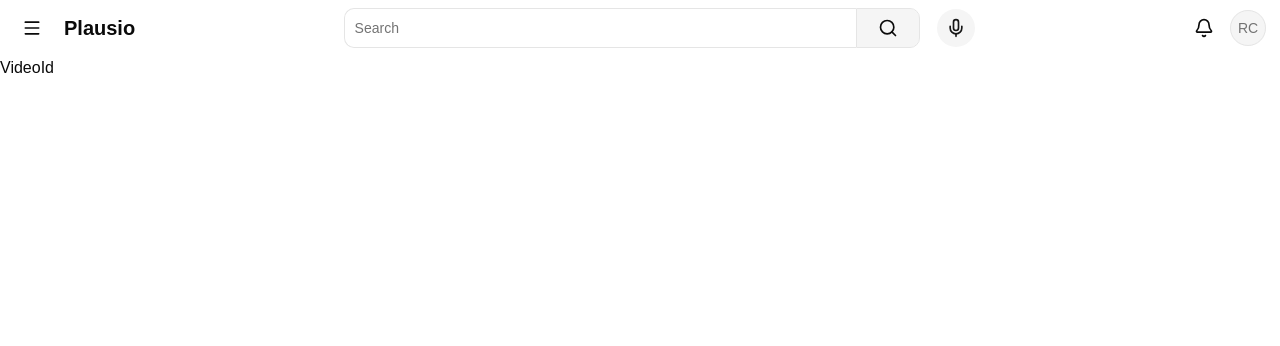
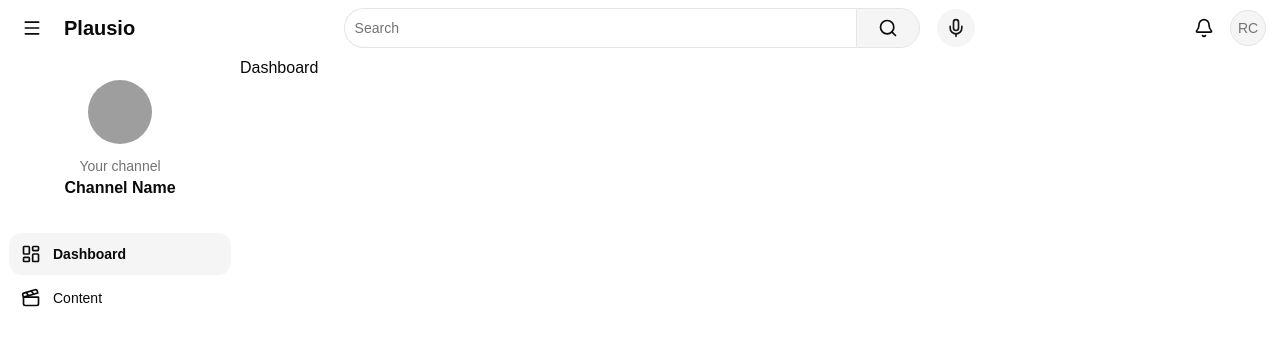
Before and after one commit to rajeshrc12/plausio, a React (Vite) app in the folder apps/web/: page /studio in a window 1280 px wide. Shown: the top 346 px of the page. Built offline with nearby package versions, Linux system fonts and the light colour scheme; grey boxes are pictures that could not be loaded.

Commit message:
web: studio page added

```diff
--- a/apps/web/src/App.tsx
+++ b/apps/web/src/App.tsx
@@ -1,11 +1,11 @@
-import Navbar from "@/components/navbar"
+import NavbarHome from "@/components/navbar-home"
 import { Outlet } from "react-router"
 
 const App = () => {
   return (
     <div className="flex h-screen flex-col overflow-hidden">
       <header className="sticky top-0 z-50 shrink-0">
-        <Navbar />
+        <NavbarHome />
       </header>
       <Outlet />
     </div>
--- a/apps/web/src/components/navbar.tsx
+++ b/apps/web/src/components/navbar-home.tsx
@@ -3,7 +3,7 @@ import { Button } from "@workspace/ui/components/button"
 import { Input } from "@workspace/ui/components/input"
 import { Bell, Menu, Mic, Search } from "lucide-react"
 
-const Navbar = () => {
+const NavbarHome = () => {
   return (
     <header className="sticky top-0 z-50 flex h-14 items-center justify-between bg-background px-4">
       {/* Left */}
@@ -21,12 +21,12 @@ const Navbar = () => {
           <Input
             type="text"
             placeholder="Search"
-            className="h-10 rounded-r-none border-r-0 shadow-none focus-visible:ring-1"
+            className="h-10 rounded-l-full rounded-r-none border-r-0 shadow-none focus-visible:ring-1"
           />
 
           <Button
             variant="outline"
-            className="h-10 w-16 rounded-l-none border-l bg-muted px-0 hover:bg-accent"
+            className="h-10 w-16 rounded-l-none rounded-r-full border-l bg-muted px-0 hover:bg-accent"
           >
             <Search className="size-5" />
           </Button>
@@ -53,4 +53,4 @@ const Navbar = () => {
   )
 }
 
-export default Navbar
+export default NavbarHome
--- /dev/null
+++ b/apps/web/src/components/navbar-studio.tsx
@@ -0,0 +1,56 @@
+import Profile from "@/components/profile"
+import { Button } from "@workspace/ui/components/button"
+import { Input } from "@workspace/ui/components/input"
+import { Bell, Menu, Mic, Search } from "lucide-react"
+
+const NavbarStudio = () => {
+  return (
+    <header className="sticky top-0 z-50 flex h-14 items-center justify-between bg-background px-4">
+      {/* Left */}
+      <div className="flex items-center gap-4">
+        <Button variant="ghost" size="icon" className="rounded-full">
+          <Menu className="size-5" />
+        </Button>
+
+        <h1 className="text-xl font-bold text-foreground">Plausio</h1>
+      </div>
+
+      {/* Center */}
+      <div className="hidden flex-1 items-center justify-center px-8 md:flex">
+        <div className="flex w-full max-w-xl">
+          <Input
+            type="text"
+            placeholder="Search"
+            className="h-10 rounded-l-full rounded-r-none border-r-0 shadow-none focus-visible:ring-1"
+          />
+
+          <Button
+            variant="outline"
+            className="h-10 w-16 rounded-l-none rounded-r-full border-l bg-muted px-0 hover:bg-accent"
+          >
+            <Search className="size-5" />
+          </Button>
+        </div>
+
+        <Button
+          variant="secondary"
+          size="icon"
+          className="ml-4 h-10 w-10 rounded-full"
+        >
+          <Mic className="size-5" />
+        </Button>
+      </div>
+
+      {/* Right */}
+      <div className="flex items-center gap-2">
+        <Button variant="ghost" size="icon" className="h-10 w-10 rounded-full">
+          <Bell className="size-5" />
+        </Button>
+
+        <Profile />
+      </div>
+    </header>
+  )
+}
+
+export default NavbarStudio
--- a/apps/web/src/components/sidebar.tsx
+++ b/apps/web/src/components/sidebar-home.tsx
@@ -2,7 +2,7 @@ import { Button } from "@workspace/ui/components/button"
 import { Clock3, History, Home } from "lucide-react"
 import { Link, useLocation } from "react-router"
 
-const Sidebar = () => {
+const SidebarHome = () => {
   const location = useLocation()
 
   const links = [
@@ -55,4 +55,4 @@ const Sidebar = () => {
   )
 }
 
-export default Sidebar
+export default SidebarHome
--- /dev/null
+++ b/apps/web/src/components/sidebar-studio.tsx
@@ -0,0 +1,72 @@
+import {
+  Avatar,
+  AvatarFallback,
+  AvatarImage,
+} from "@workspace/ui/components/avatar"
+import { Button } from "@workspace/ui/components/button"
+import { CircleUserRound, Clapperboard, LayoutDashboard } from "lucide-react"
+import { Link, useLocation } from "react-router"
+
+const SidebarStudio = () => {
+  const location = useLocation()
+
+  const links = [
+    {
+      name: "Dashboard",
+      href: "/studio",
+      icon: LayoutDashboard,
+    },
+    {
+      name: "Content",
+      href: "/studio/content",
+      icon: Clapperboard,
+    },
+  ]
+
+  return (
+    <aside className="sticky top-14 h-[calc(100vh-56px)] w-60 bg-background">
+      <div className="px-4 py-6">
+        <div className="flex flex-col items-center gap-3">
+          <Avatar className="h-16 w-16">
+            <AvatarImage src="/avatar.png" />
+            <AvatarFallback>
+              <CircleUserRound className="h-8 w-8" />
+            </AvatarFallback>
+          </Avatar>
+
+          <div className="text-center">
+            <p className="text-sm text-muted-foreground">Your channel</p>
+            <h2 className="font-semibold">Channel Name</h2>
+          </div>
+        </div>
+      </div>
+
+      <nav className="p-2">
+        <div className="space-y-1">
+          {links.map((link) => {
+            const Icon = link.icon
+            const active = location.pathname === link.href
+
+            return (
+              <Link key={link.href} to={link.href}>
+                <Button
+                  variant="ghost"
+                  className={`h-11 w-full justify-start gap-3 rounded-xl px-3 ${
+                    active
+                      ? "bg-muted font-semibold text-foreground hover:bg-muted"
+                      : "hover:bg-accent"
+                  }`}
+                >
+                  <Icon className="size-5" />
+                  <span>{link.name}</span>
+                </Button>
+              </Link>
+            )
+          })}
+        </div>
+      </nav>
+    </aside>
+  )
+}
+
+export default SidebarStudio
--- a/apps/web/src/routes/home/index.tsx
+++ b/apps/web/src/routes/home/index.tsx
@@ -1,11 +1,11 @@
-import Sidebar from "@/components/sidebar"
+import SidebarHome from "@/components/sidebar-home"
 import { Outlet } from "react-router"
 
 const Home = () => {
   return (
     <div className="flex flex-1 overflow-hidden">
       <aside className="w-60 shrink-0 overflow-y-auto">
-        <Sidebar />
+        <SidebarHome />
       </aside>
 
       <main className="flex-1 overflow-y-auto">
--- a/apps/web/src/routes/index.tsx
+++ b/apps/web/src/routes/index.tsx
@@ -5,6 +5,9 @@ import Home from "@/routes/home"
 import VideoList from "@/routes/video/list"
 import History from "@/routes/home/history"
 import Playlist from "@/routes/home/play-list"
+import Studio from "@/routes/studio"
+import Dashboard from "@/routes/studio/dashboard"
+import Content from "@/routes/studio/content"
 
 const router = createBrowserRouter([
   {
@@ -35,6 +38,20 @@ const router = createBrowserRouter([
       },
     ],
   },
+  {
+    path: "/studio",
+    Component: Studio,
+    children: [
+      {
+        index: true,
+        Component: Dashboard,
+      },
+      {
+        path: "content",
+        Component: Content,
+      },
+    ],
+  },
 ])
 
 export default router
--- /dev/null
+++ b/apps/web/src/routes/studio/content.tsx
@@ -0,0 +1,5 @@
+const Content = () => {
+  return <div>Content</div>
+}
+
+export default Content
--- /dev/null
+++ b/apps/web/src/routes/studio/dashboard.tsx
@@ -0,0 +1,5 @@
+const Dashboard = () => {
+  return <div>Dashboard</div>
+}
+
+export default Dashboard
--- /dev/null
+++ b/apps/web/src/routes/studio/index.tsx
@@ -0,0 +1,24 @@
+import NavbarStudio from "@/components/navbar-studio"
+import SidebarStudio from "@/components/sidebar-studio"
+import { Outlet } from "react-router"
+
+const Studio = () => {
+  return (
+    <div className="flex h-screen flex-col overflow-hidden">
+      <header className="sticky top-0 z-50 shrink-0">
+        <NavbarStudio />
+      </header>
+      <div className="flex flex-1 overflow-hidden">
+        <aside className="w-60 shrink-0 overflow-y-auto">
+          <SidebarStudio />
+        </aside>
+
+        <main className="flex-1 overflow-y-auto">
+          <Outlet />
+        </main>
+      </div>
+    </div>
+  )
+}
+
+export default Studio
```
